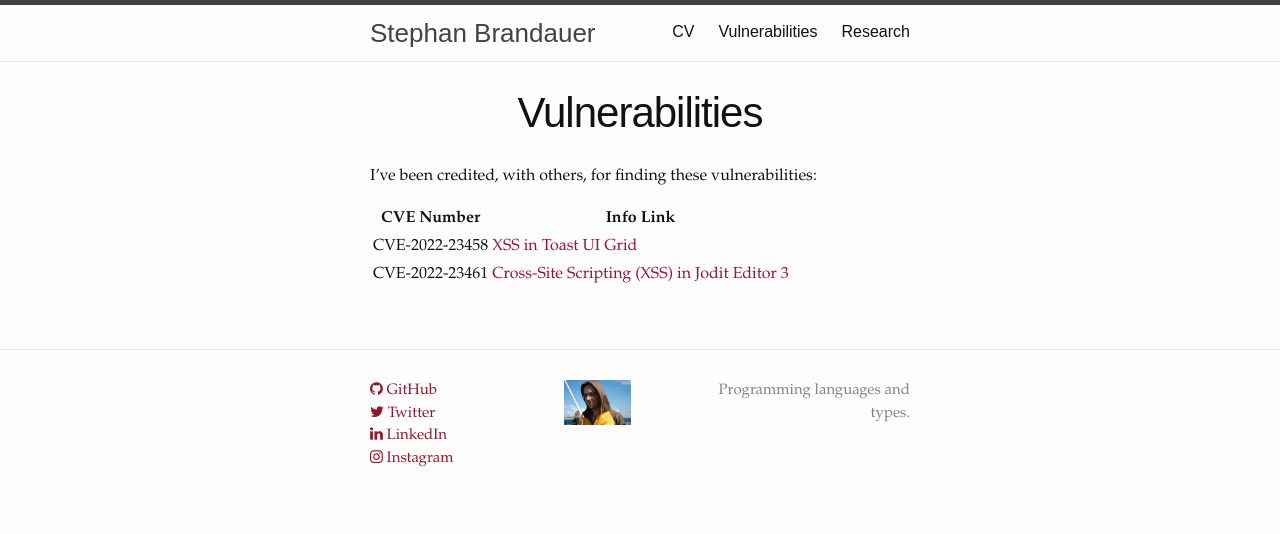
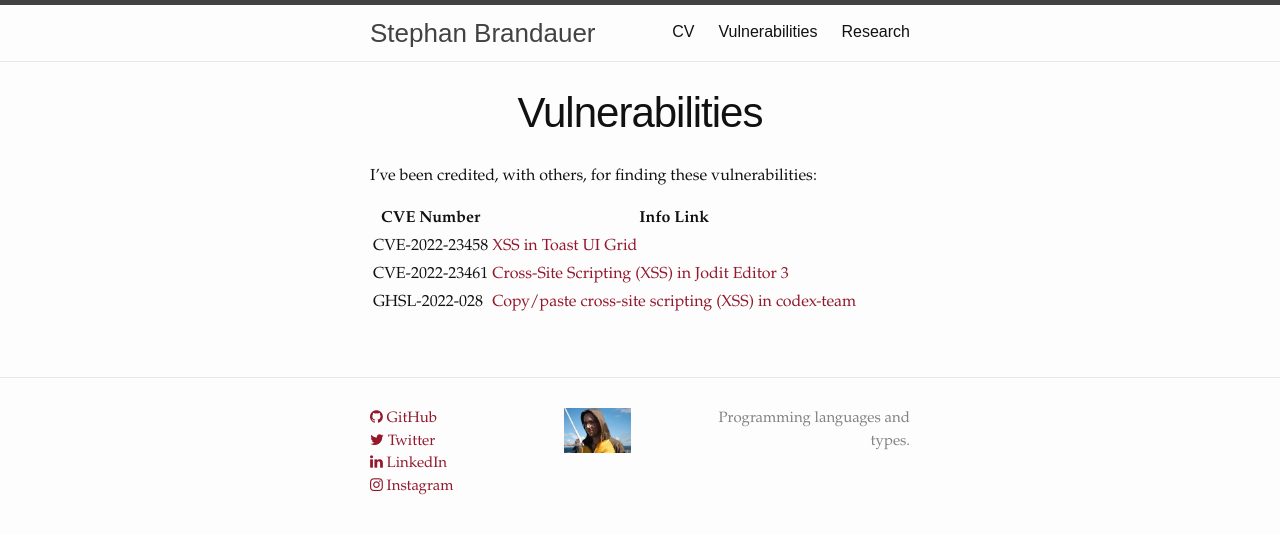
Before and after one commit to kaeluka/kaeluka.github.io, a Jekyll site: the page built from vulnerabilities.md, in a window 1280 px wide. Shown: the top 534 px of the page. Built offline with Jekyll 4.4.1, drawn with Linux system fonts in a browser that asks for light colours; nearby versions of some CDN libraries.

Commit message:
codex vuln

```diff
--- a/vulnerabilities.md
+++ b/vulnerabilities.md
@@ -10,3 +10,4 @@ I've been credited, with others, for finding these vulnerabilities:
 | -- | -- |
 | CVE-2022-23458 | [XSS in Toast UI Grid](https://securitylab.github.com/advisories/GHSL-2022-029_nhn_tui_grid/) |
 | CVE-2022-23461 | [Cross-Site Scripting (XSS) in Jodit Editor 3](https://securitylab.github.com/advisories/GHSL-2022-030_xdan_jodit/) |
+| GHSL-2022-028  | [Copy/paste cross-site scripting (XSS) in codex-team](https://securitylab.github.com/advisories/GHSL-2022-028_codex-team_editor_js/) |
```
